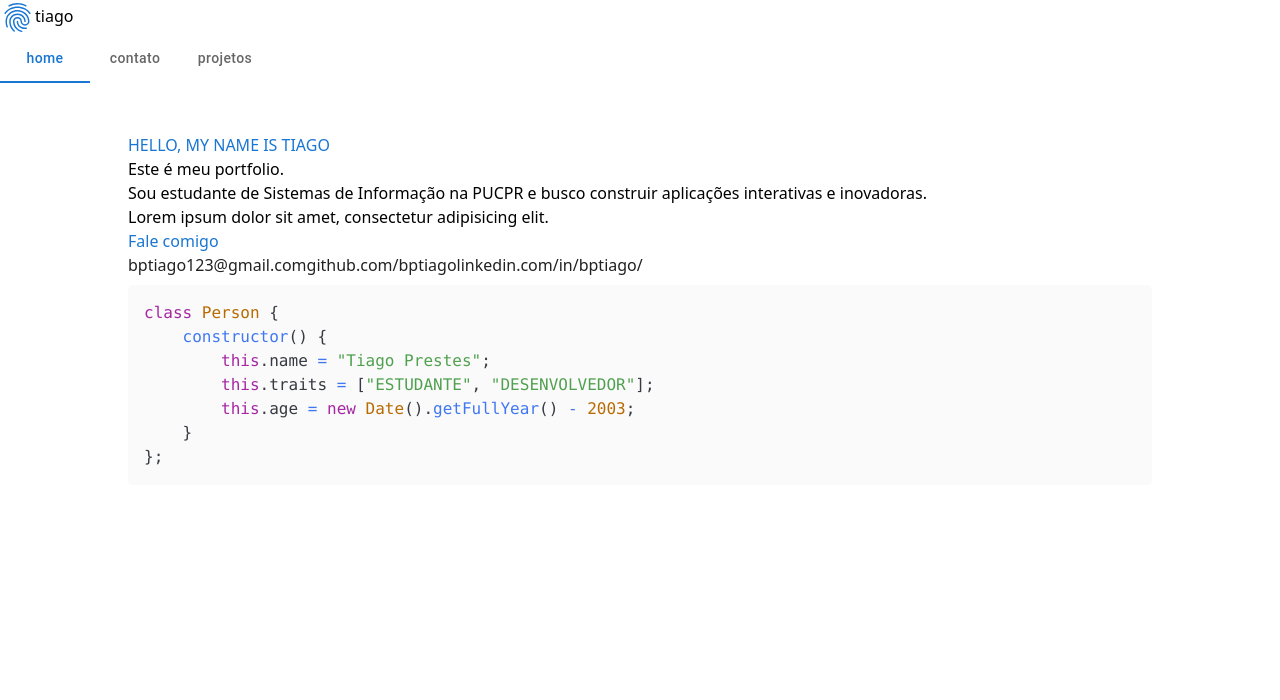
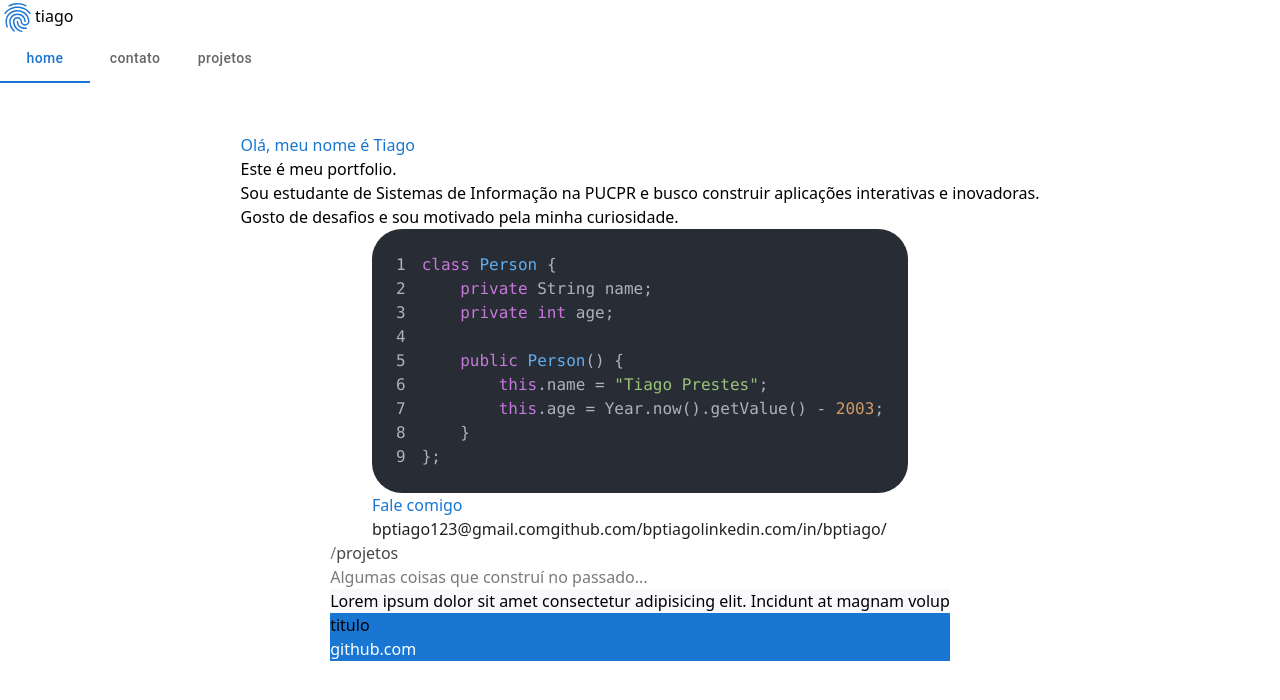
Before and after one commit to bptiago/portfolio, a React (Vite) app: page / in a window 1280 px wide. Shown: the top 700 px of the page. Built offline with nearby package versions, Linux system fonts and the light colour scheme.

Commit message:
Update navigation and contact section

```diff
--- a/src/App.css
+++ b/src/App.css
@@ -2,6 +2,7 @@
   margin: auto;
   display: flex;
   flex-direction: column;
-  margin: 0px 10%;
+  justify-content: center;
+  align-items: center;
   padding: 50px 0;
 }
--- a/src/App.tsx
+++ b/src/App.tsx
@@ -2,25 +2,29 @@ import { Link } from "@mui/material";
 import "./App.css";
 import CodeBlock from "./components/CodeBlock";
 import Navbar from "./components/Navbar";
+import Card from "./components/Card";
 
 function App() {
   return (
     <>
       <Navbar />
-      <main id="layout" className="gap-40">
-        <section>
+      <main id="layout" className="gap-24">
+        <section id="home">
           <h1 className="text-xl font-bold highlight-color uppercase">
-            HELLO, MY NAME IS TIAGO
+            Olá, meu nome é Tiago
           </h1>
           <h1 className="text-8xl font-semibold mt-1">Este é meu portfolio.</h1>
           <p className="text-2xl font-light mt-10">
             Sou estudante de Sistemas de Informação na PUCPR e busco construir
             aplicações interativas e inovadoras.
             <br></br>
-            Lorem ipsum dolor sit amet, consectetur adipisicing elit.
+            Gosto de desafios e sou motivado pela minha curiosidade.
           </p>
         </section>
-        <section className="flex justify-between">
+        <section className="grid grid-cols-2 gap-x-20" id="contato">
+          <div className="shadow-[0_0px_20px_0px_rgba(0,0,0,0.1)] rounded-xl">
+            <CodeBlock />
+          </div>
           <div className="text-xl flex flex-col gap-y-4">
             <h2 className="highlight-color uppercase tracking-wider hover:tracking-widest transition-all size-fit">
               Fale comigo
@@ -34,7 +38,7 @@ function App() {
               bptiago123@gmail.com
             </Link>
             <Link
-              href="#"
+              href="https://github.com/bptiago"
               underline="hover"
               color="textPrimary"
               className="hover:tracking-wide transition-all"
@@ -42,7 +46,7 @@ function App() {
               github.com/bptiago
             </Link>
             <Link
-              href="#"
+              href="https://www.linkedin.com/in/bptiago/"
               underline="hover"
               color="textPrimary"
               className="hover:tracking-wide transition-all"
@@ -50,8 +54,16 @@ function App() {
               linkedin.com/in/bptiago/
             </Link>
           </div>
-          <div className="shadow-[0_0px_20px_0px_rgba(0,0,0,0.1)] rounded-xl">
-            <CodeBlock />
+        </section>
+        <section id="projetos">
+          <h1 className="lowercase text-center secondary-color font-semibold text-3xl mb-3">
+            <span className="tertiary-color text-3xl">/</span>projetos
+          </h1>
+          <p className="text-center tertiary-color text-lg font-thin">
+            Algumas coisas que construí no passado...
+          </p>
+          <div className="grid grid-cols-auto mt-16">
+            <Card />
           </div>
         </section>
       </main>
--- /dev/null
+++ b/src/components/Card.tsx
@@ -0,0 +1,33 @@
+import { Link } from "@mui/material";
+
+export default function Card() {
+  return (
+    <div
+      className="max-w-80 rounded hover:shadow-xl"
+      style={{ transition: "all", transitionDuration: "0.3s" }}
+    >
+      <div
+        className="h-60 flex items-center justify-center p-4"
+        style={{
+          background: "#F9F8FD",
+        }}
+      >
+        <div>
+          Lorem ipsum dolor sit amet consectetur adipisicing elit. Incidunt at
+          magnam volup
+        </div>
+      </div>
+      <div className="p-6 rounded-b" style={{ background: "#1976D2" }}>
+        <h1 className="text-white w-fit font-semibold text-lg">titulo</h1>
+        <Link
+          href="#"
+          underline="hover"
+          sx={{ color: "white" }}
+          className="hover:tracking-wide transition-all"
+        >
+          github.com
+        </Link>
+      </div>
+    </div>
+  );
+}
--- a/src/components/CodeBlock.tsx
+++ b/src/components/CodeBlock.tsx
@@ -1,17 +1,29 @@
-import { Prism as SyntaxHighlighter } from "react-syntax-highlighter";
-import { dark, oneLight } from "react-syntax-highlighter/dist/esm/styles/prism";
+import SyntaxHighlighter from "react-syntax-highlighter";
+import { atomOneDark } from "react-syntax-highlighter/dist/esm/styles/hljs";
 
 export default function CodeBlock() {
   const codeString = `class Person {
-    constructor() {
+    private String name;
+    private int age;
+
+    public Person() {
         this.name = "Tiago Prestes";
-        this.traits = ["ESTUDANTE", "DESENVOLVEDOR"];
-        this.age = new Date().getFullYear() - 2003;
+        this.age = Year.now().getValue() - 2003;
     }
 };`;
 
+  const custom = {
+    padding: "1.5rem",
+    borderRadius: "30px",
+  };
+
   return (
-    <SyntaxHighlighter language="java" style={oneLight}>
+    <SyntaxHighlighter
+      customStyle={custom}
+      language="java"
+      style={atomOneDark}
+      showLineNumbers={true}
+    >
       {codeString}
     </SyntaxHighlighter>
   );
--- a/src/components/ColoredTabs.tsx
+++ b/src/components/ColoredTabs.tsx
@@ -27,6 +27,7 @@ export default function ColoredTabs({ labels }: TabsProps) {
               value={i.toString()}
               label={label}
               sx={{ textTransform: "lowercase" }}
+              href={`#${label}`}
             />
           );
         })}
--- a/src/index.css
+++ b/src/index.css
@@ -1,6 +1,10 @@
 @tailwind base;
 @tailwind components;
 @tailwind utilities;
+
+html {
+  scroll-behavior: smooth;
+}
 
 * {
   margin: 0;
@@ -13,7 +17,11 @@
 }
 
 .secondary-color {
-  color: #80879e;
+  color: #474747;
+}
+
+.tertiary-color {
+  color: #7b7b7d;
 }
 
 .main-color {
```
Also changed, not shown: src/components/ProjectsCards.tsx (added, +22 -0 lines).
